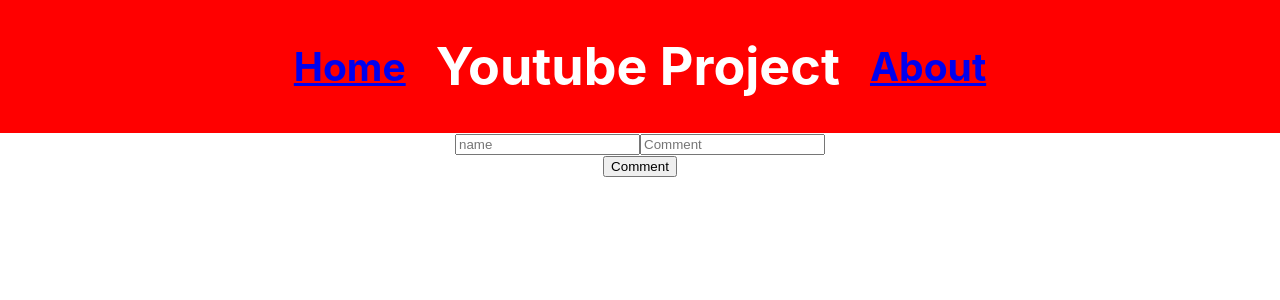
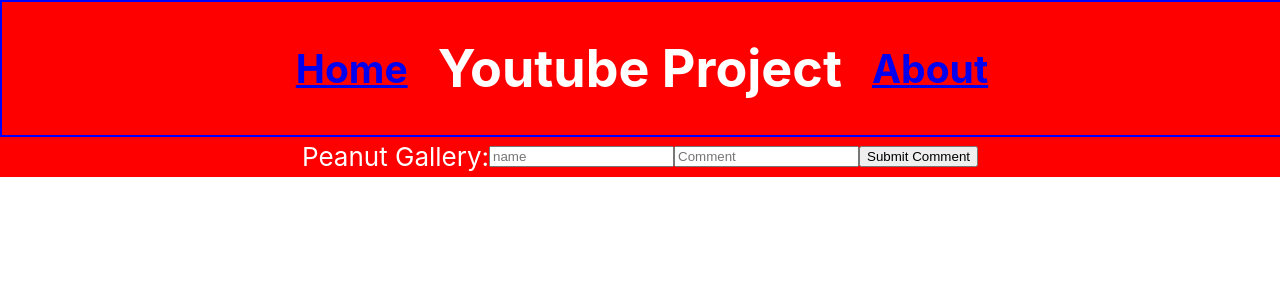
Before and after one commit to JamalPartridge/YouTube-Project, a React (Create React App) app: page /videos/1 in a window 1280 px wide. Shown: the top 300 px of the page. Built offline with nearby package versions, Linux system fonts and the light colour scheme.

Commit message:
cleaned up code, just need to deploy and add to about

```diff
--- a/src/App.css
+++ b/src/App.css
@@ -1,6 +1,7 @@
 .App {
   text-align: center;
-  height: 100vh;
+  height: 100%;
+  width: 100%;
 }
 .About {
   text-align: center;
@@ -21,12 +22,24 @@
   height: 40vmin;
   pointer-events: none;
 }
+#comm {
+  text-align: center;
+  display: grid;
+  grid-template-columns: 1fr 1fr 1fr;
+  background-color: red;
+  min-height: 5vh;
+  display: flex;
+  flex-direction: row;
+  align-items: center;
+  justify-content: center;
+  font-size: calc(10px + 2vmin);
+  position: sticky;
+  top: 0;
+}
+#label {
+  color: white;
+}
 
-@media (prefers-reduced-motion: no-preference) {
-  .App-logo {
-    animation: App-logo-spin infinite 20s linear;
-  }
-}
 .tinted_Video {
   background-color: rgba(10, 4, 4, 0.906);
   background-blend-mode: multiply;
@@ -45,12 +58,21 @@
   position: -webkit-sticky; /* Safari */
   position: sticky;
   top: 0;
+  width: 100%;
+  border: 2px solid blue;
 }
+
 .App-Links {
   padding-left: 30px;
   padding-right: 30px;
 }
-
+.CommSection {
+  display: grid;
+  grid-template-columns: 1fr 1fr;
+  min-width: 100vw;
+  text-align: center;
+  padding: 3px;
+}
 .App-link {
   color: #61dafb;
 }
@@ -85,3 +107,10 @@
     transform: rotate(360deg);
   }
 }
+
+@media (max-width: 600px) {
+  .App-header {
+    width: 100%;
+    border: 2px solid blue;
+  }
+}
--- a/src/components/CommentForm.js
+++ b/src/components/CommentForm.js
@@ -1,32 +1,49 @@
 import { useState, useEffect, useRef } from "react";
 
 export default function CommentForm({}) {
-  const [comment, setComment] = useState([]);
-  const [name, setName] = useState([]);
+  const [comment, setComment] = useState("comment");
+  const [name, setName] = useState("name");
+  const [commentPost, setCommentPost] = useState([]);
   const commentVal = useRef(null);
   const nameVal = useRef(null);
 
+  useEffect(() => {
+    setName(nameVal.current.value);
+    setComment(commentVal.current.value);
+  }, [name, comment]);
+
   function handleComment() {
-    setComment(...comment, `${commentVal.current.value}`);
-    setName(...name, `${nameVal.current.value}`);
-    // comsec = document.getElementById("comm");
-    // comsecnew = document.createElement("p");
-    // comsecnew.innertext("test");
-    // comsec.append(comsecnew);
-    console.log("test", name, comment);
-    console.log(name.length, comment.length);
+    {
+      setCommentPost([`${name} says: ${comment}`, ...commentPost]);
+      console.log("test", name, comment, commentPost);
+      console.log(commentPost);
+      console.log(commentPost.length);
     }
-  // let comsec;
-  // let comsecnew;
+  }
+
+  const date = new Date().toJSON().slice(0, 10);
+  const today = new Date();
+  const time =
+    (today.getHours() > 12 ? today.getHours() - 12 : today.getHours()) +
+    ":" +
+    today.getMinutes() +
+    ":" +
+    today.getSeconds();
+
   return (
     <div>
-      <label htmlFor="amount">
+      {
+        <div id="comm">
+          <label id="label" htmlFor="amount">
+            Peanut Gallery:{"   "}
+          </label>{" "}
           <input
             ref={nameVal}
             id="name"
             name="name"
             type="text"
             placeholder="name"
+            onChange={() => setName(nameVal.current.value)}
           />
           <input
             ref={commentVal}
@@ -34,13 +51,23 @@
             name="Comment"
             type="text"
             placeholder="Comment"
+            onChange={() => setComment(commentVal.current.value)}
           />
-        {<div id="comm"></div>}
-      </label>{" "}
-      <button onClick={handleComment}>Comment</button>
-      {/* {comment.map((e) => (
-        <h4>{`${e}`}</h4>
-      ))} */}
+          <button onClick={handleComment}>Submit Comment</button>
+        </div>
+      }
+      <section>
+        {" "}
+        {commentPost.map((e) => (
+          <p className="CommSection">
+            {" "}
+            <h3>{`${e}`}</h3>
+            <h5>
+              {`  ${date}  ${time} ${today.getHours() > 12 ? "PM" : "AM"}`}
+            </h5>
+          </p>
+        ))}
+      </section>
     </div>
   );
 }
--- a/src/components/Video.js
+++ b/src/components/Video.js
@@ -21,7 +21,14 @@
     },
   };
   console.log(tint);
-
+  const date = new Date().toJSON().slice(0, 10);
+  const today = new Date();
+  const time =
+    (today.getHours() > 12 ? today.getHours() - 12 : today.getHours()) +
+    ":" +
+    today.getMinutes() +
+    ":" +
+    today.getSeconds();
   return (
     <div className={tint ? "tinted_Video" : null}>
       {id === "EwTZ2xpQwpA" && (
@@ -34,7 +41,13 @@
             onPause={handleTint}
             onEnd={handleTint}
           />
-          <p>choclate rain </p>
+          <CommentForm />
+          <p className="CommSection">
+            {/* <h3>C.King says: is that tha young Goat JD? 🤣</h3> */}
+            <h5>{` ${date}  ${time} ${
+              today.getHours() > 12 ? "PM" : "AM"
+            } `}</h5>
+          </p>
         </div>
       )}
       {id !== "EwTZ2xpQwpA" && (
```
Lines whose indentation alone changed are shown as unchanged.
